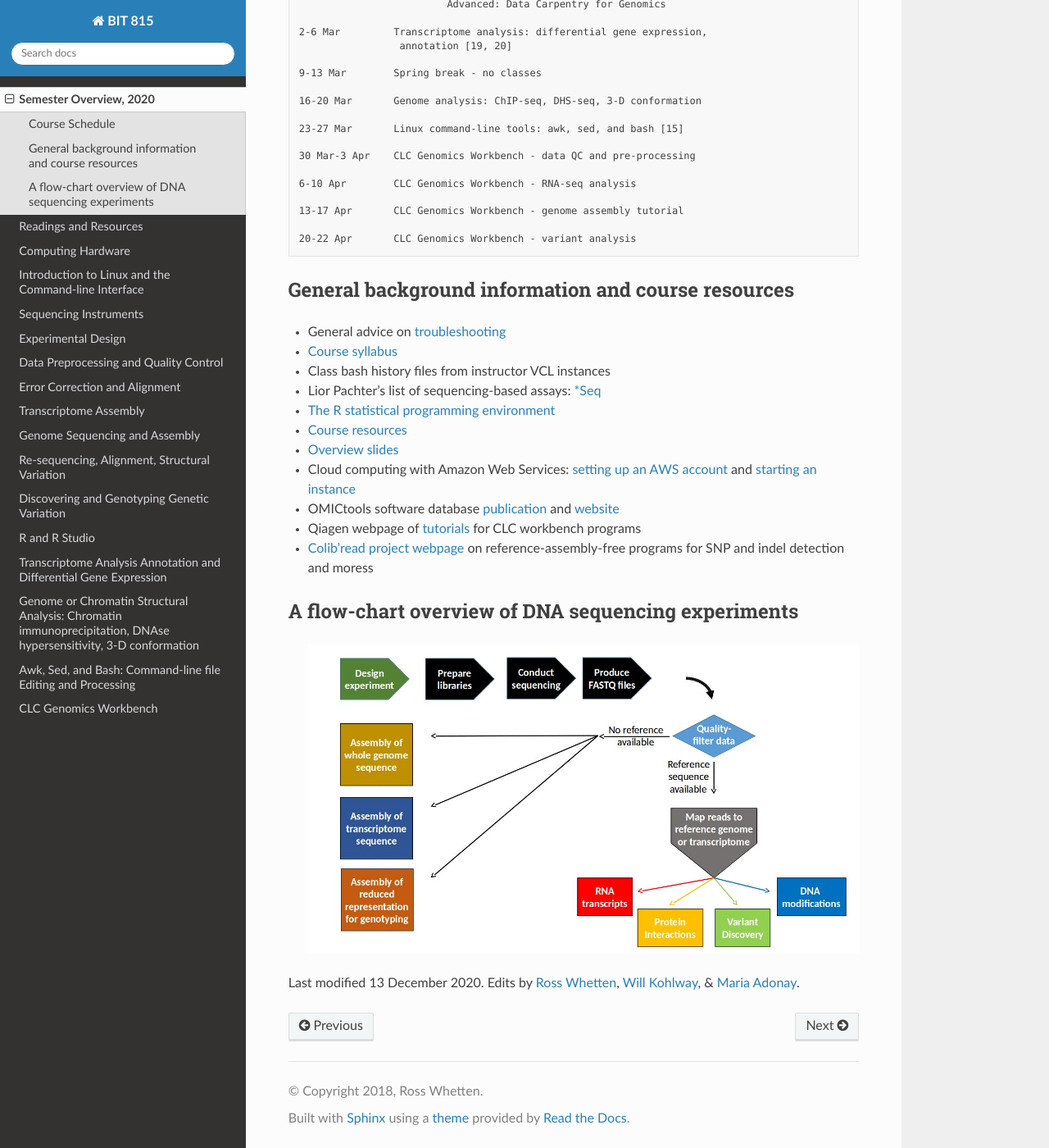
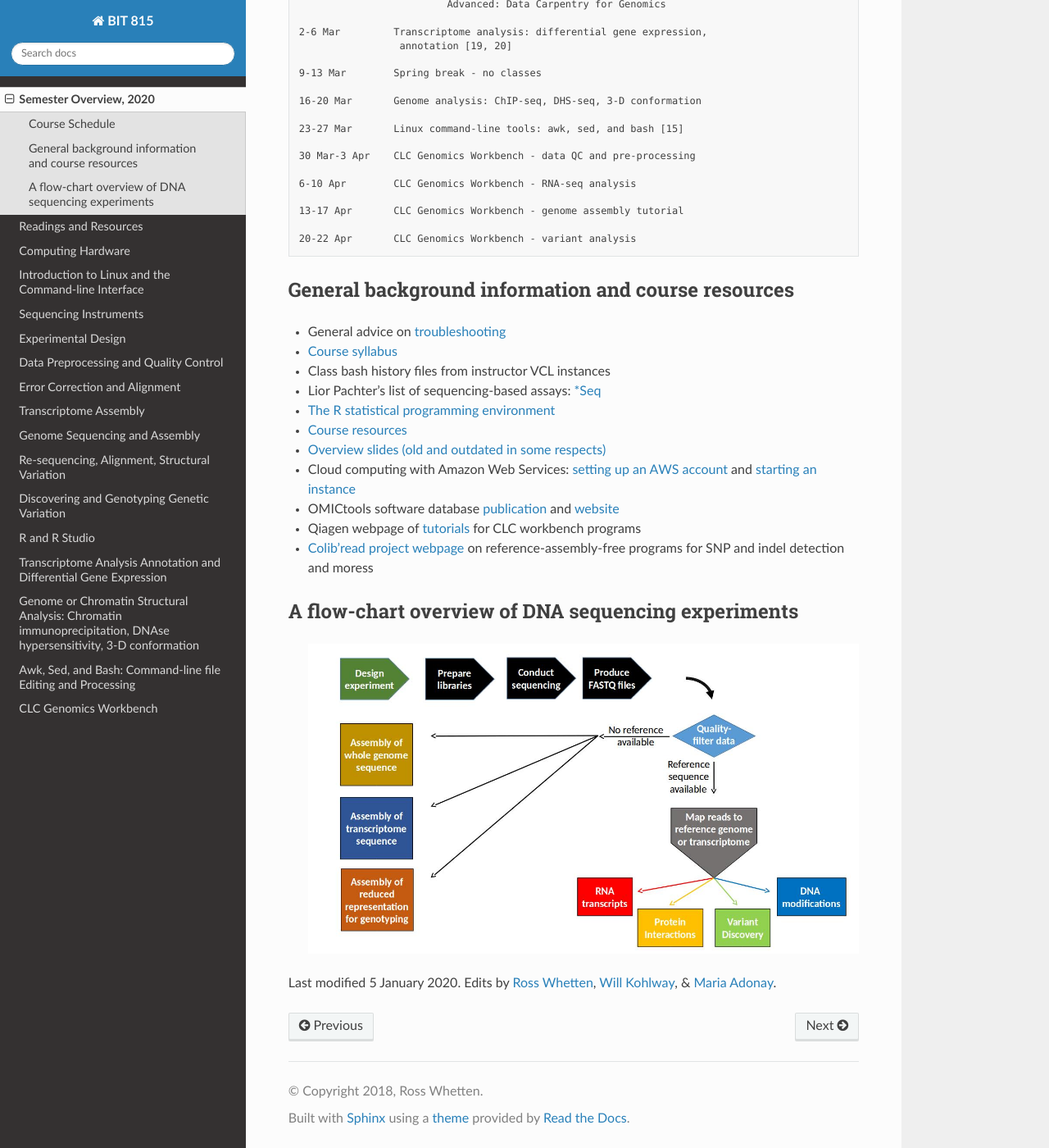
Before and after one commit to rwhetten/DeepSeqAnalysis, a Sphinx documentation site: the page built from docs/source/course-schedule.rst, in a window 1280 px wide and 1400 px high, scrolled down 1196 px. Shown: the whole window at 82% size. Built offline with Sphinx 7.4.7 and the Read the Docs theme 2.0.0, drawn with Linux system fonts in a browser that asks for light colours.

Commit message:
Update course-schedule.rst

```diff
--- a/docs/source/course-schedule.rst
+++ b/docs/source/course-schedule.rst
@@ -17,7 +17,7 @@
 
 				The `Biostar Handbook <https://www.biostarhandbook.com/>`_ is a resource for much of the reading.
 
-				The `Piazza online forum page <https://piazza.com/ncsu/spring2019/bit815/>`_ is available for questions and discussion.
+				The `Piazza online forum page <https://piazza.com/ncsu/spring2020/bit815/>`_ is available for questions and discussion.
 
 				Teaching assistant: `Will Kohlway <whkohlwa@ncsu.edu>`_
 
@@ -81,7 +81,7 @@
 +	Lior Pachter's list of sequencing-based assays: `\*Seq <https://liorpachter.wordpress.com/seq/>`_
 +	`The R statistical programming environment <r-materials.html>`_
 +	`Course resources <resources.html>`_
-+	`Overview slides <https://drive.google.com/open?id=10RYNwJXx7gwYCA_o_1u8AtRw465ROjZn>`_
++	`Overview slides (old and outdated in some respects) <https://drive.google.com/open?id=10RYNwJXx7gwYCA_o_1u8AtRw465ROjZn>`_
 +	Cloud computing with Amazon Web Services: `setting up an AWS account <https://drive.google.com/open?id=1OXA_TAYu2l_--GEAW85eKJCLUtWyqhbN>`_ and `starting an instance <https://drive.google.com/open?id=1U7D7BRfS1LLbWGzJwkBejc8vfyRSPLIc>`_
 +	OMICtools software database `publication <http://database.oxfordjournals.org/content/2014/bau069.long>`_ and `website <http://omictools.com/>`_
 +	Qiagen webpage of `tutorials <https://www.qiagenbioinformatics.com/support/tutorials/>`_ for CLC workbench programs
@@ -99,5 +99,5 @@
 
 
 
-Last modified 13 December 2020.
+Last modified 5 January 2020.
 Edits by `Ross Whetten <https://github.com/rwhetten>`_, `Will Kohlway <https://github.com/wkohlway>`_, & `Maria Adonay <https://github.com/amalgamaria>`_.
```
